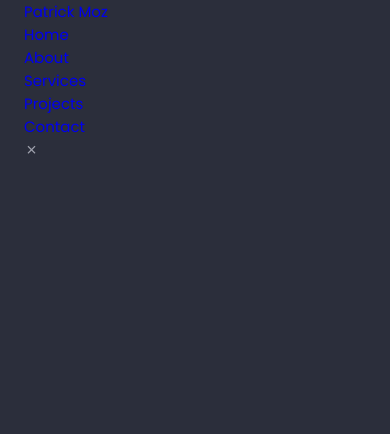
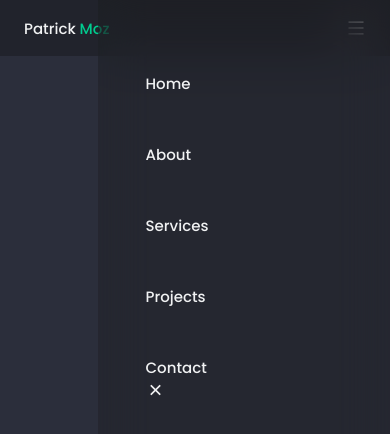
Before and after one commit to AMIThasan23333/responsive-portfolio-website, a plain HTML site: page index.html in a window 390 px wide. Drawn offline with nearby package versions, Linux system fonts and the light colour scheme.

Commit message:
navbar almost done

```diff
--- a/assets/css/styles.css
+++ b/assets/css/styles.css
@@ -156,8 +156,85 @@ svg {
 
 /*=============== HEADER & NAV ===============*/
 
+.header{
+  position: fixed;
+  width: 100%;
+  background-color: var(--container-color);
+  top: 0;
+  left: 0;
+  z-index: var(--z-fixed);
+
+}
+
+.nav{
+  height: var(--header-height);
+  display: flex;
+  justify-content: space-between;
+  align-items: center;
+
+}
+
+.nav__logo{
+  color: var(--title-color);
+  font-weight: var(--font-medium);
+
+}
+
+.nav__logo span {
+  color: var(--first-color);
+}
+/* important  */
+.nav__toggle,
+.nav__close{
+  display: flex;
+  font-size: 1.25rem;
+  color: var(--title-color);
+  cursor: pointer;
+
+}
 
 /* Navigation for mobile devices */
+
+@media  screen and (max-width : 1023px) {
+
+  /* important give background color to nav__menu
+  thats why below the patric name become different color
+
+  */
+   .nav__menu {
+
+    position: fixed;
+     top: 0;
+    right: 0;
+    background-color: hsla(0, 0%, 10%, .3);
+    width: 75%;
+    height: 100%;
+    padding: 4.5rem 0 0 3rem;
+    backdrop-filter: blur(24px)
+
+
+  }
+
+}
+
+.nav__list {
+  display: flex;
+  flex-direction: column;
+  row-gap: 3rem;
+
+}
+
+.nav__link {
+  color: var(--title-color);
+  font-weight: var(--font-medium);
+  transition: color .4s;
+
+}
+
+.nav__link:hover {
+
+  color: var(--first-color);
+}
 
 
 /* Show menu */
--- a/index.html
+++ b/index.html
@@ -50,6 +50,11 @@
 
                 <div class="nav__close" id="nav-close">
                   <i class="ri-close-line"></i>
+                </div>
+                </div>
+
+                <div class="nav__toggle" id="nav-close">
+                  <i class="ri-menu-line"></i>
                 </div>
                 </div>
              </nav>
```
